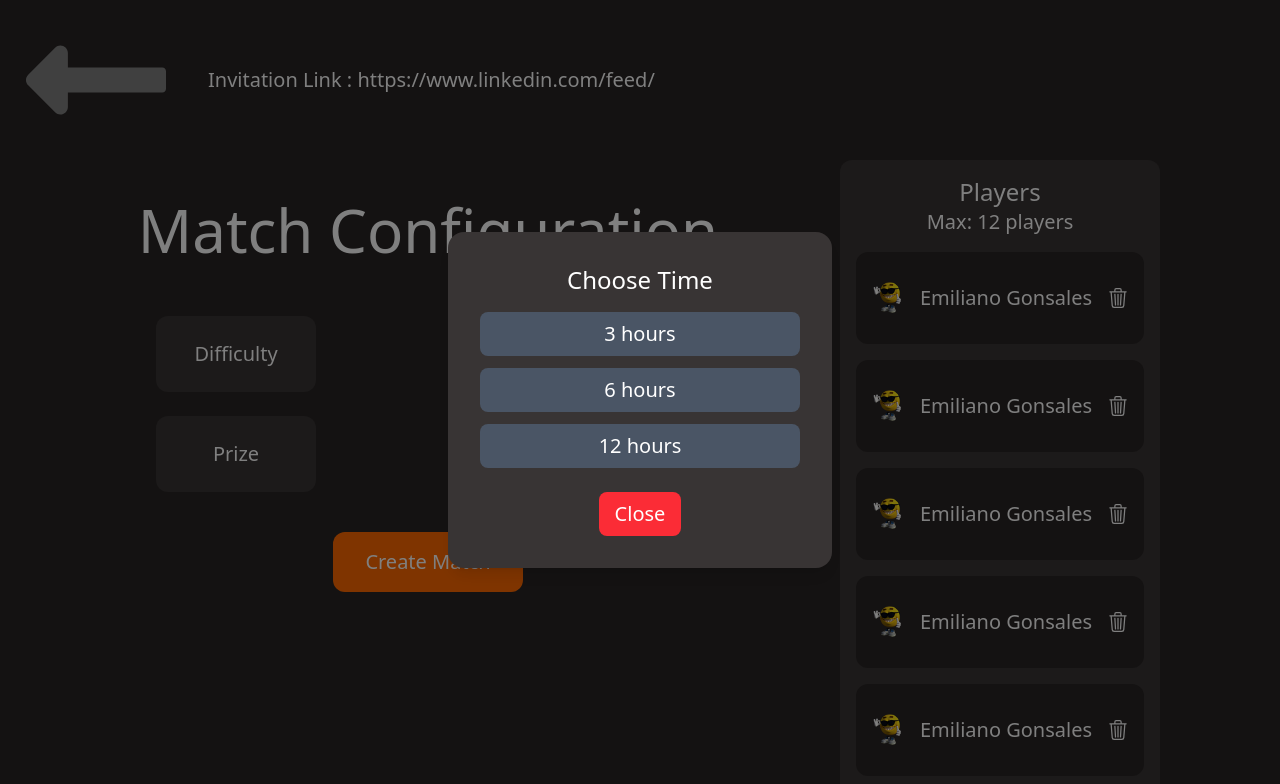
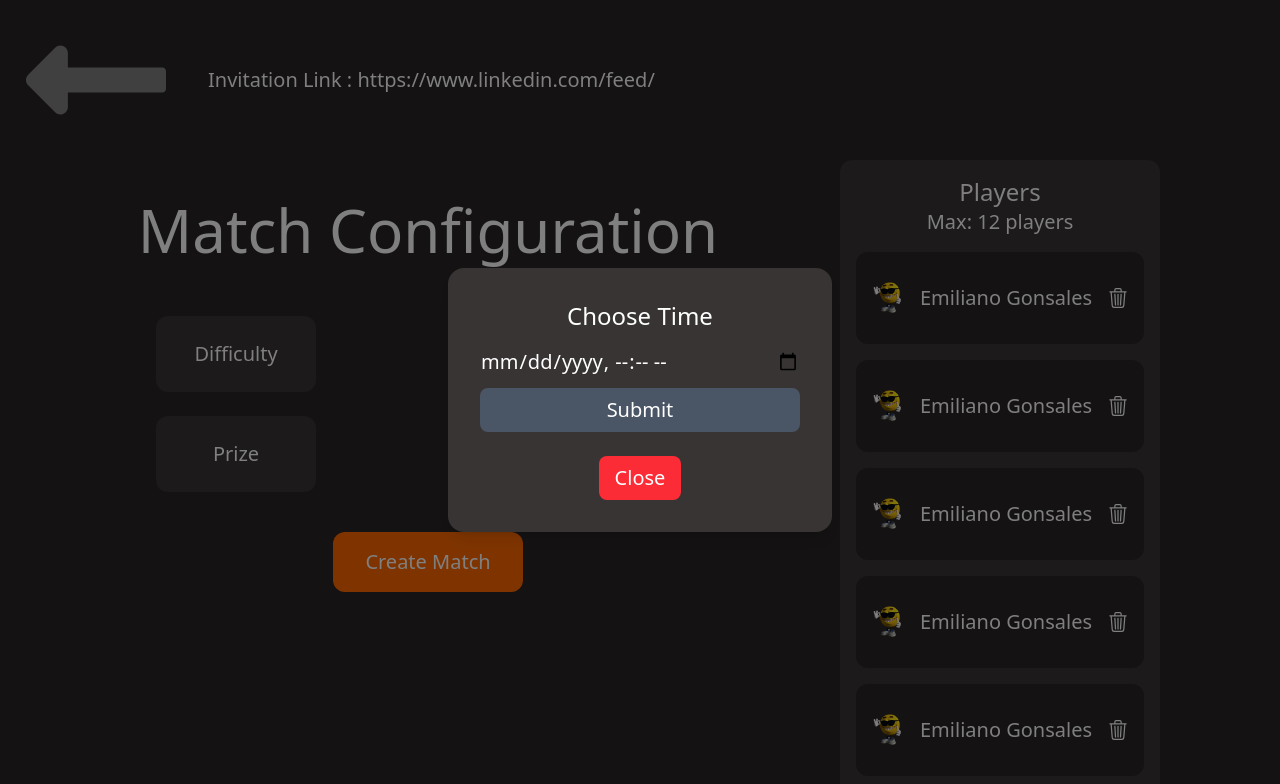
Before and after one commit to Emiliano0X1/InternArena, a React (Vite) app in the folder InternArena/: page / in a window 1280 px wide. Both pictures are taken after a click on the button "Time". Shown: the top 784 px of the page. Built offline with nearby package versions, Linux system fonts and the light colour scheme.

Commit message:
Fixed MatchConfig buttons Changed input for prize from buttons to text input Changed input for time from buttons to date input (wrong popup titles)

```diff
--- a/InternArena/src/screens/MatchConfig/MatchConfig.jsx
+++ b/InternArena/src/screens/MatchConfig/MatchConfig.jsx
@@ -65,15 +65,11 @@ function MatchConfig() {
                         {/* Render del Popup */}
                         {showTime && (
                             <Popup title="Choose Time" onClose={() => setShowTime(false)}>
+                            <input type="datetime-local" placeholder="Select date and time"/>
                             <button className="bg-gray-600 rounded-lg py-2 hover:bg-gray-500">
-                                3 hours
+                                Submit
                             </button>
-                            <button className="bg-gray-600 rounded-lg py-2 hover:bg-gray-500">
-                                6 hours
-                            </button>
-                            <button className="bg-gray-600 rounded-lg py-2 hover:bg-gray-500">
-                                12 hours
-                            </button>
+
                             </Popup>
                         )}
 
@@ -87,15 +83,10 @@ function MatchConfig() {
 
                         {/* Render del Popup */}
                         {showPrize && (
-                            <Popup title="Choose Difficulty" onClose={() => setShowPrize(false)}>
+                            <Popup title="Choose Prize" onClose={() => setShowPrize(false)}>
+                            <input type="text" placeholder="Cool prize for winner" className="border rounded-xl p-2"/>
                             <button className="bg-gray-600 rounded-lg py-2 hover:bg-gray-500">
-                                $$$
-                            </button>
-                            <button className="bg-gray-600 rounded-lg py-2 hover:bg-gray-500">
-                                Coupon
-                            </button>
-                            <button className="bg-gray-600 rounded-lg py-2 hover:bg-gray-500">
-                                Meow
+                                Submit
                             </button>
                             </Popup>
                         )}
@@ -110,7 +101,7 @@ function MatchConfig() {
 
                         {/* Render del Popup */}
                         {showTopic && (
-                            <Popup title="Choose Difficulty" onClose={() => setShowTopic(false)}>
+                            <Popup title="Choose Topics" onClose={() => setShowTopic(false)}>
                             <button className="bg-gray-600 rounded-lg py-2 hover:bg-gray-500">
                                 Coming Soon?
                             </button>
```
